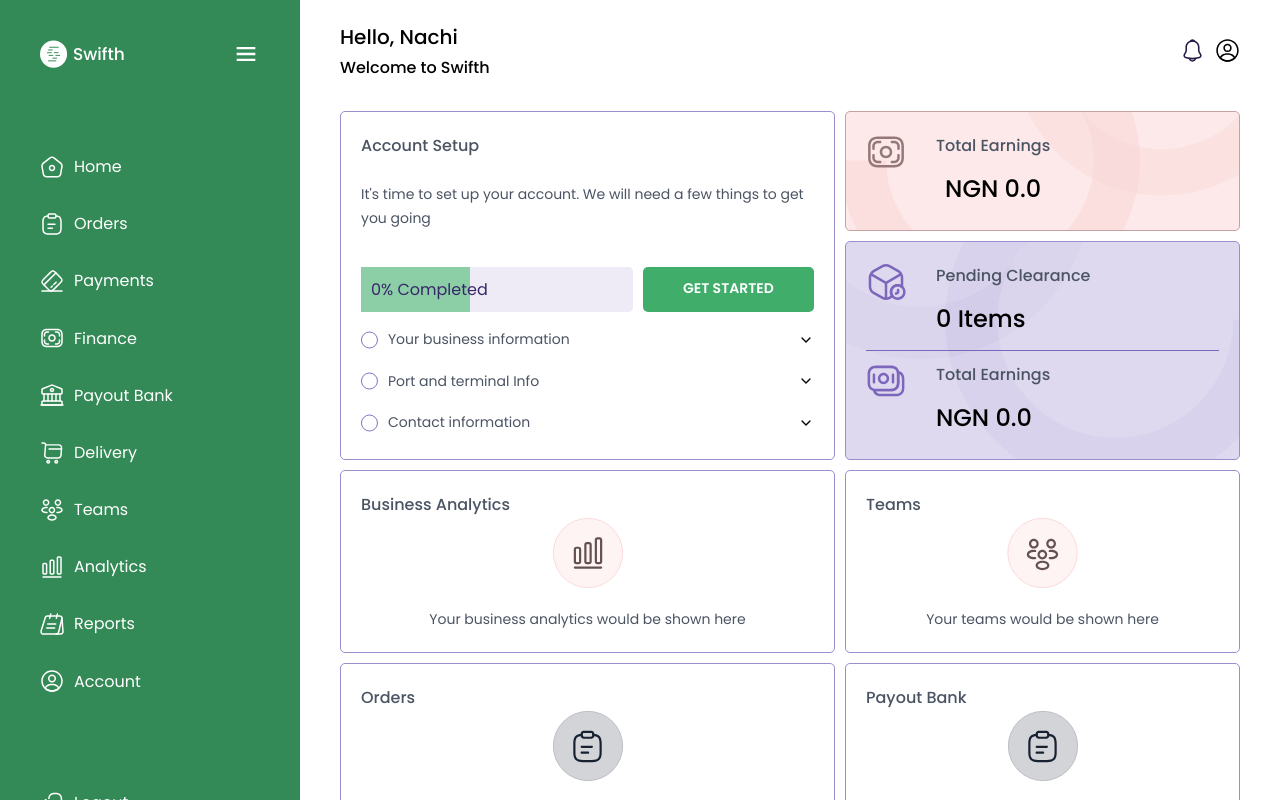
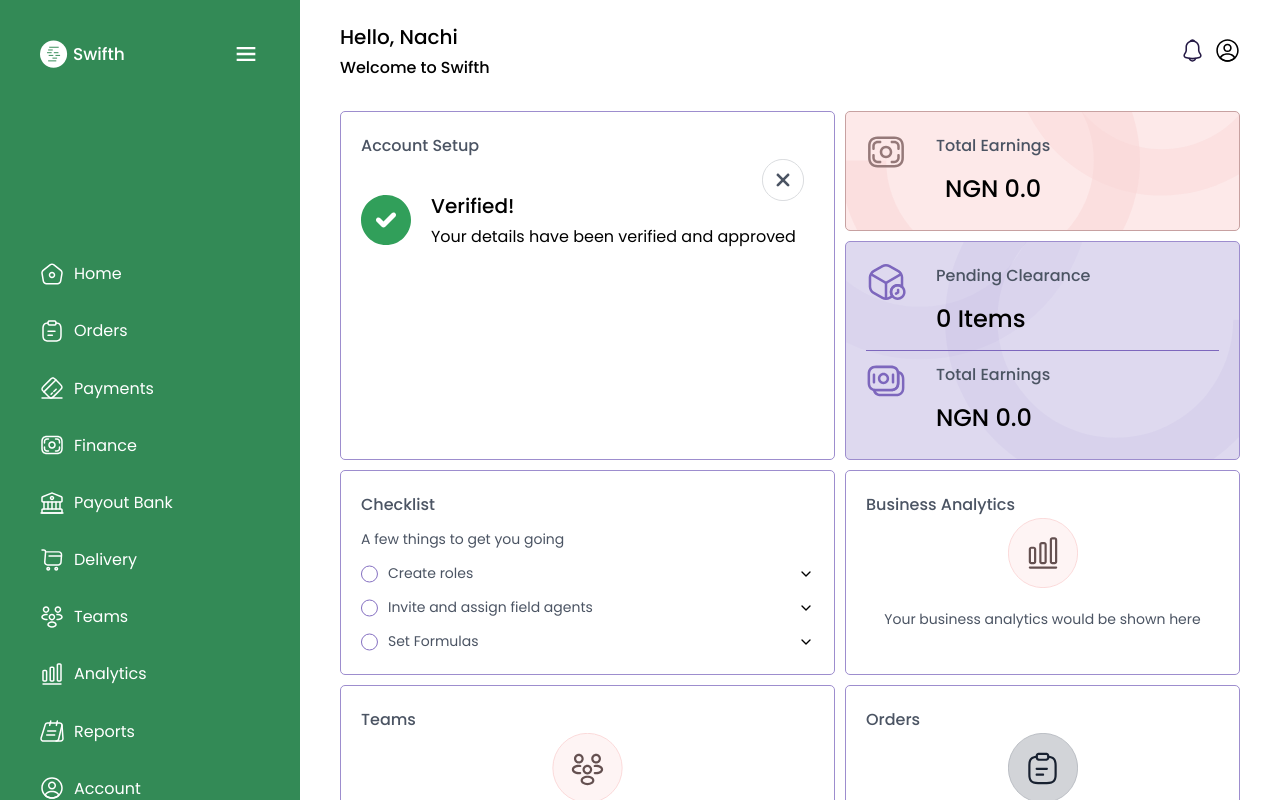
Before and after one commit to projects-for-clients/swifth, a React (Vite) app: page /dashboard in a window 1280 px wide. Shown: the top 800 px of the page. Built offline with nearby package versions, Linux system fonts and the light colour scheme.

Commit message:
working on filled dashboard

```diff
--- a/src/container/dashboard/home.tsx
+++ b/src/container/dashboard/home.tsx
@@ -277,7 +277,11 @@ const checklist = (
 
       <div className="dashboard__home">
         <section className="grid">
-          <div className={`rounded-lg p-8 border border-color-purple-light ${validating === 'idle' && 'grid'}`}>
+          <div
+            className={`rounded-lg p-8 border border-color-purple-light ${
+              validating === 'idle' && 'grid'
+            }`}
+          >
             <h2 className="heading3">Account Setup</h2>
             {currentValidation[validating]}
           </div>
@@ -317,6 +321,15 @@ const checklist = (
             </div>
           </div>
         </section>
+
+        {validating === 'succeeded' && (
+          <section className="grid gap-4 rounded-lg p-8 border border-color-purple-light">
+            <h2 className="heading3">Checklist</h2>
+
+            {checklist}
+          </section>
+        )}
+
         <section className="grid  gap-4">
           <div className="rounded-lg p-8 border border-color-purple-light grid gap-8">
             <div>
--- a/src/store/features/user/user.ts
+++ b/src/store/features/user/user.ts
@@ -19,7 +19,7 @@ const initialState: IUser = {
   fullName: '',
   email: '',
   onboarding: {
-    validating: 'idle',
+    validating: 'succeeded',
     error: [],
   },
 };
```
